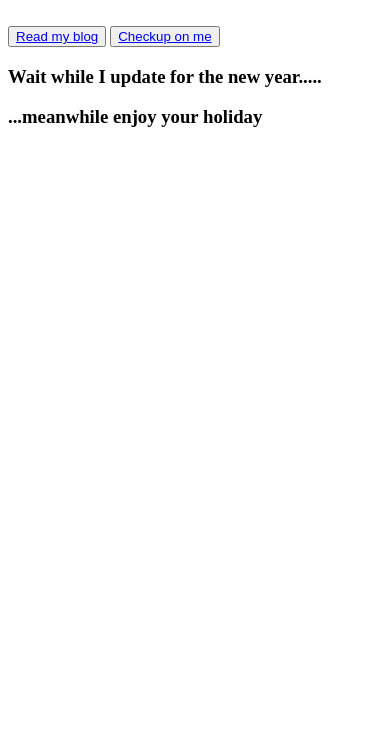
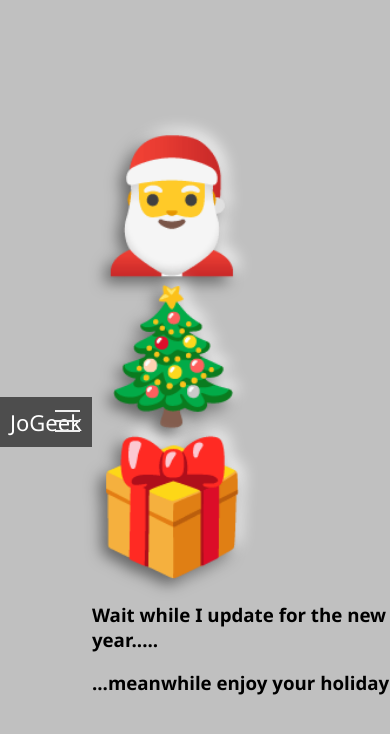
Before and after one commit to cryptochap/Olusegun-Samson, a plain HTML site: page index.html in a window 390 px wide. Drawn offline with Linux system fonts and the light colour scheme.

Commit message:
updated the page to reflect the season

```diff
--- a/index.css
+++ b/index.css
@@ -0,0 +1,120 @@
+* {
+  box-sizing: border-box;
+}
+
+body {
+  margin: 0;
+  height: 100vh;
+  display: flex;
+  align-items: center;
+  justify-content: center;
+  background: var(--background);
+  font-family: 'segoe ui';
+
+}
+.nav {
+  height: 50px;
+  width: 100%;
+  background-color: #4d4d4d;
+  position: relative;
+}
+
+.nav > .nav-header {
+  display: inline;
+}
+
+.nav > .nav-header > .nav-title {
+  display: inline-block;
+  font-size: 22px;
+  color: #fff;
+  padding: 10px 10px 10px 10px;
+}
+
+.nav > .nav-btn {
+  display: none;
+}
+
+.nav > .nav-links {
+  display: inline;
+  float: right;
+  font-size: 18px;
+}
+
+.nav > .nav-links > a {
+  display: inline-block;
+  padding: 13px 10px 13px 10px;
+  text-decoration: none;
+  color: #efefef;
+}
+
+.nav > .nav-links > a:hover {
+  background-color: rgba(0, 0, 0, 0.3);
+}
+
+.nav > #nav-check {
+  display: none;
+}
+
+@media (max-width:600px) {
+  .nav > .nav-btn {
+    display: inline-block;
+    position: absolute;
+    right: 0px;
+    top: 0px;
+  }
+  .nav > .nav-btn > label {
+    display: inline-block;
+    width: 50px;
+    height: 50px;
+    padding: 13px;
+  }
+  .nav > .nav-btn > label:hover,.nav  #nav-check:checked ~ .nav-btn > label {
+    background-color: rgba(0, 0, 0, 0.3);
+  }
+  .nav > .nav-btn > label > span {
+    display: block;
+    width: 25px;
+    height: 10px;
+    border-top: 2px solid #eee;
+  }
+  .nav > .nav-links {
+    position: absolute;
+    display: block;
+    width: 100%;
+    background-color: #333;
+    height: 0px;
+    transition: all 0.3s ease-in;
+    overflow-y: hidden;
+    top: 50px;
+    left: 0px;
+  }
+  .nav > .nav-links > a {
+    display: block;
+    width: 100%;
+  }
+  .nav > #nav-check:not(:checked) ~ .nav-links {
+    height: 0px;
+  }
+  .nav > #nav-check:checked ~ .nav-links {
+    height: calc(100vh - 50px);
+    overflow-y: auto;
+  }
+}
+
+:root {
+  --background: #c0c0c0;
+  --background-shadow: -6px 6px 15px rgba(0, 0, 0, 0.5);
+  --text-shadow: 6px -6px 15px rgba(255, 255, 255, 0.8);
+}
+
+
+
+.vibe {
+  color: var(--background);
+  font-size: 8em;
+  font-weight: bold;
+  font-family: sans-serif;
+  text-transform: uppercase;
+  text-shadow: var(--background-shadow),
+               var(--text-shadow);
+ }
--- a/index.html
+++ b/index.html
@@ -9,21 +9,38 @@
 <body>
 	<header>
 		<nav>
-			<div>
-				<img src="" alt="">
-			</div>
-			<div>
-				<button>
-					<a href="blog.olusegunsamson.me">Read my blog</a>
-				</button>
-				<button>
-					<a href="olusegunsamson95@gmail.com">Checkup on me</a>
-				</button>
-			</div>
+			<div class="nav">
+  <input type="checkbox" id="nav-check">
+  <div class="nav-header">
+    <div class="nav-title">
+      JoGeek
+    </div>
+  </div>
+  <div class="nav-btn">
+    <label for="nav-check">
+      <span></span>
+      <span></span>
+      <span></span>
+    </label>
+  </div>
+
+  <div class="nav-links">
+    <a href="//github.io/cryptochap" target="_blank">Github</a>
+    <a href="http://stackoverflow.com/users/" target="_blank">Stackoverflow</a>
+    <a href="https://in.linkedin.com/in/samson-olusegun" target="_blank">LinkedIn</a>
+    <a href="https://codepen.io/oluolasamson/" target="_blank">Codepen</a>
+    <a href="https://blog.olusegunsamson.me" target="_blank">Blog</a>
+  </div>
+</div>
 
 		</nav>
 	</header>
 	<section>
+		<div id="container">
+  <span class="vibe">🎅</span>
+  <span class="vibe">🎄</span>
+  <span class="vibe">🎁</span>
+		</div>
 		<h3>Wait while I update for the new year.....<h3>
 		<p>...meanwhile enjoy your holiday</p>
 	</section>
```
